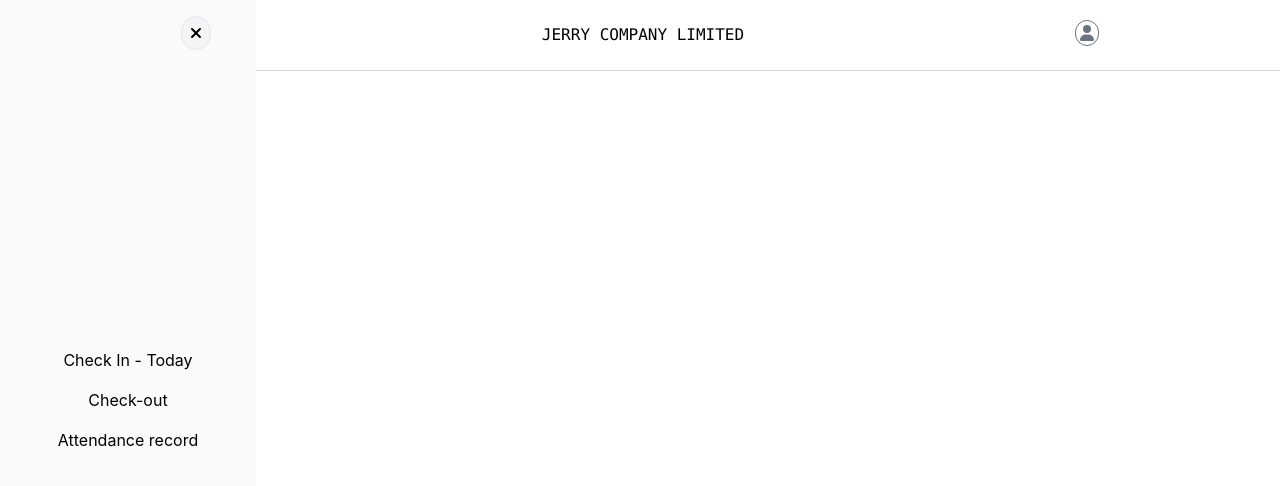
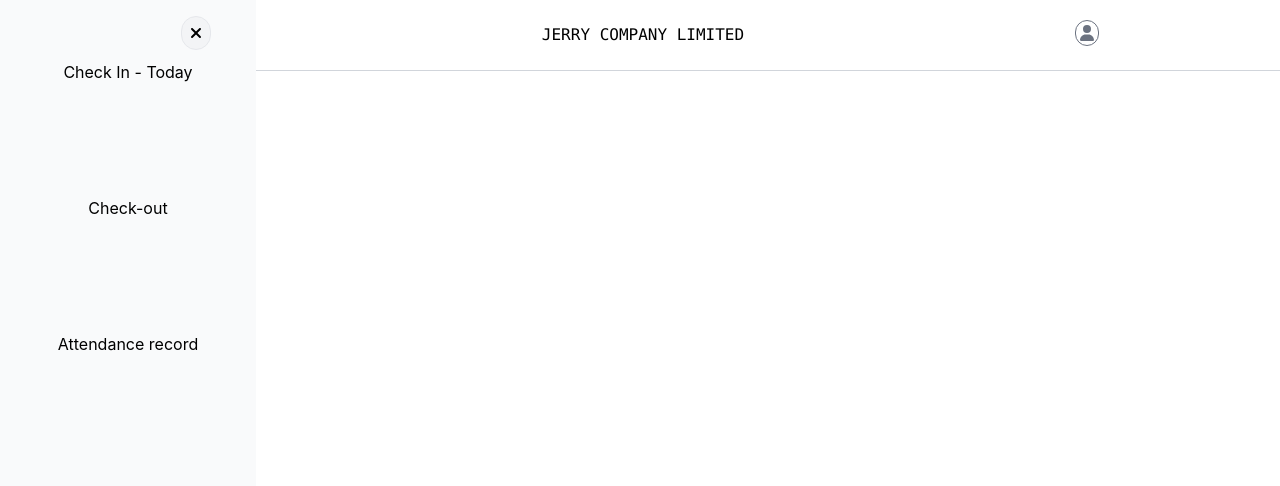
Before and after one commit to Jerry-Khobby/workers-attendance-management-system, a React (Create React App) app in the folder client/: page /login in a window 1280 px wide. Both pictures are taken after a click on the button 196 px from the left and 35 px from the top of the page. Shown: the top 486 px of the page. Built offline with nearby package versions, Linux system fonts and the light colour scheme.

Commit message:
almost done with the drawer

```diff
--- a/client/src/component/worker/mainportal/navbar.jsx
+++ b/client/src/component/worker/mainportal/navbar.jsx
@@ -32,7 +32,7 @@ const Navbar = () => {
       </div>
       {showMenu && (
   <div className="fixed top-0 left-0 h-full w-64 bg-gray-50 p-4 sm:h-full">
-          <ul className='flex flex-col items-center sm:items-start justify-around  sm:justify-center  h-full'>
+    <ul className='flex flex-col items-center justify-center h-full gap-24  overflow-y-scroll overflow-x-hidden md:items-start md:justify-center md:pb-60 lg:pb-96 '>
       <li>
         <button className='text-black p-2 w-56 sm:w-56 text-center hover:bg-white hover:border hover:border-gray-300 rounded-md'>
           Check In - Today
@@ -51,6 +51,7 @@ const Navbar = () => {
     </ul>
   </div>
 )}
+
     </div>
   );
 };
```
Lines whose indentation alone changed are shown as unchanged.
